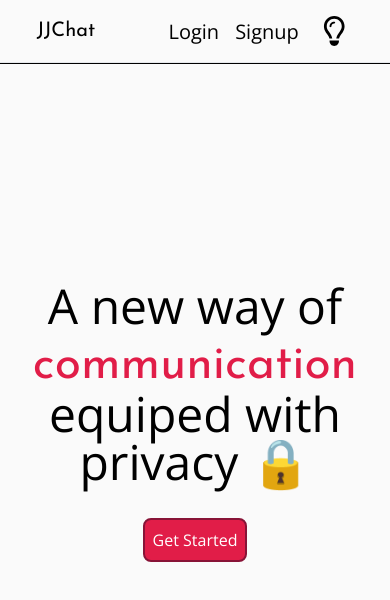
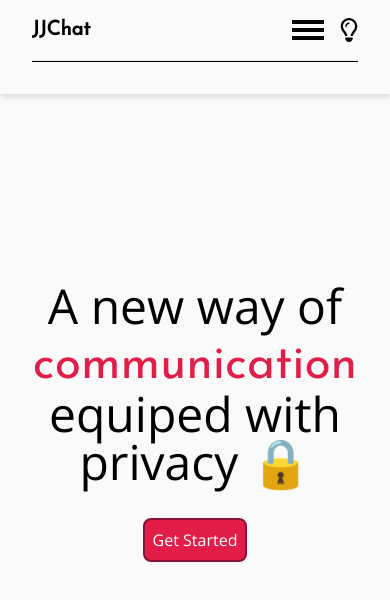
Before and after one commit to JothishJJ/jj-chat, a Next.js app: page / in a window 390 px wide. Shown: the top 600 px of the page. Built offline with nearby package versions, Linux system fonts and the light colour scheme.

Commit message:
Redo the navbar

```diff
--- a/app/components/Navbar.tsx
+++ b/app/components/Navbar.tsx
@@ -20,35 +20,82 @@ export default function Navbar() {
     }
   }, [darkTheme])
 
+  const [isOpen, setIsOpen] = useState(false);
+
+    const toggleNavbar = () => {
+        setIsOpen(!isOpen);
+    };
+
     return (
-      <div className="fixed w-full dark:text-white">
-      <nav
-        className="flex py-4 text-xl justify-around items-center"
+          <div className="fixed w-full bg-neutral-50 dark:bg-neutral-900 drop-shadow-md">
+          <nav className="py-4 px-8">
+            <div className="flex items-center justify-between">
+                <span className="font-main font-bold text-xl dark:text-white">JJChat</span>
+                <div className="dark:text-white flex gap-4 items-center">
+                  <button
+                    className={`ml-4 flex flex-col space-y-1 items-center rounded-md focus:outline-none md:hidden
+                    ${ isOpen ? 'open' : '' }`}
+                    onClick={toggleNavbar}
                   >
-         <Link href="/" className="font-main">JJChat</Link>
-         <div className="space-x-4">
-           <Link href="/Login">Login</Link>
-           <Link href="/Signup">Signup</Link>
-         <div className="px-2 inline-block">
-         {darkTheme ?
-           (
+                    <span
+                      className={`h-1 w-8 dark:bg-white bg-black transition-transform duration-300 ease-out transform-gpu
+                       ${isOpen ? 'rotate-45 translate-y-1.5' : ''}`}
+                    ></span>
+                    <span
+                      className={`h-1 w-8 dark:bg-white bg-black transition-transform duration-500 ease-in-out transform-gpu
+                      ${isOpen ? 'opacity-0' : ''}`}
+                    ></span>
+                    <span
+                      className={`h-1 w-8 dark:bg-white bg-black transition-transform duration-300 ease-in-out transform-gpu
+                      ${isOpen ? '-rotate-45 -translate-y-2.5' : ''}`}
+                    ></span>
+                  </button>
+                  {darkTheme ? (
                     <FontAwesomeIcon
                       icon={darkLishtbulb}
                       size="xl"
+                      className="inline-block"
                       onClick={() => setDarkTheme(!darkTheme)}
                     />
                    ) : (
                     <FontAwesomeIcon
                       icon={faLightbulb}
                       size="xl"
+                      className="inline-block"
                       onClick={() => setDarkTheme(!darkTheme)}
                     />
-         )
-         }
+                   )}
                 </div>
              </div>
+             <hr className="bg-black h-[2px] mt-4 dark:bg-white" />
+             <div
+                className={`mt-4 md:flex md:items-center md:space-x-6 transition-max-height duration-500 ease-in-out overflow-hidden
+                ${isOpen ? 'max-h-screen min-h-screen' : 'max-h-0 min-h-0'}`}
+             >
+                <ul className="md:flex md:flex-row md:ml-auto space-y-4 text-center">
+                   <li className="md:inline-block">
+                     <Link
+                       href="/Signin"
+                       className="block px-4 py-1 text-white bg-rose-600
+                       rounded-lg border-2 border-rose-800 dark:bg-rose-500
+                       focus:bg-rose-700 dark:focus:bg-rose-700"
+                      >
+                       SignIn
+                     </Link>
+                   </li>
+                   <li className="md:inline-block">
+                     <Link
+                       href="/Signup"
+                       className="block px-4 py-1 text-white bg-rose-600
+                       rounded-lg border-2 border-rose-800 dark:bg-rose-500
+                       focus:bg-rose-700 dark:focus:bg-rose-700"
+                     >
+                       Signup
+                     </Link>
+                   </li>
+                </ul>
+              </div>
             </nav>
-      <hr className="bg-black h-[2px]" />
             </div>
     );
 }
--- a/app/layout.tsx
+++ b/app/layout.tsx
@@ -20,7 +20,7 @@ export default function RootLayout({
 }) {
   return (
     <html lang="en">
-      <body className={inter.className + " dark:bg-neutral-950 bg-neutral-50"}>
+      <body className={inter.className + " dark:bg-neutral-900 bg-neutral-50"}>
         <Navbar />
         {children}
       </body>
```
Lines whose indentation alone changed are shown as unchanged.
